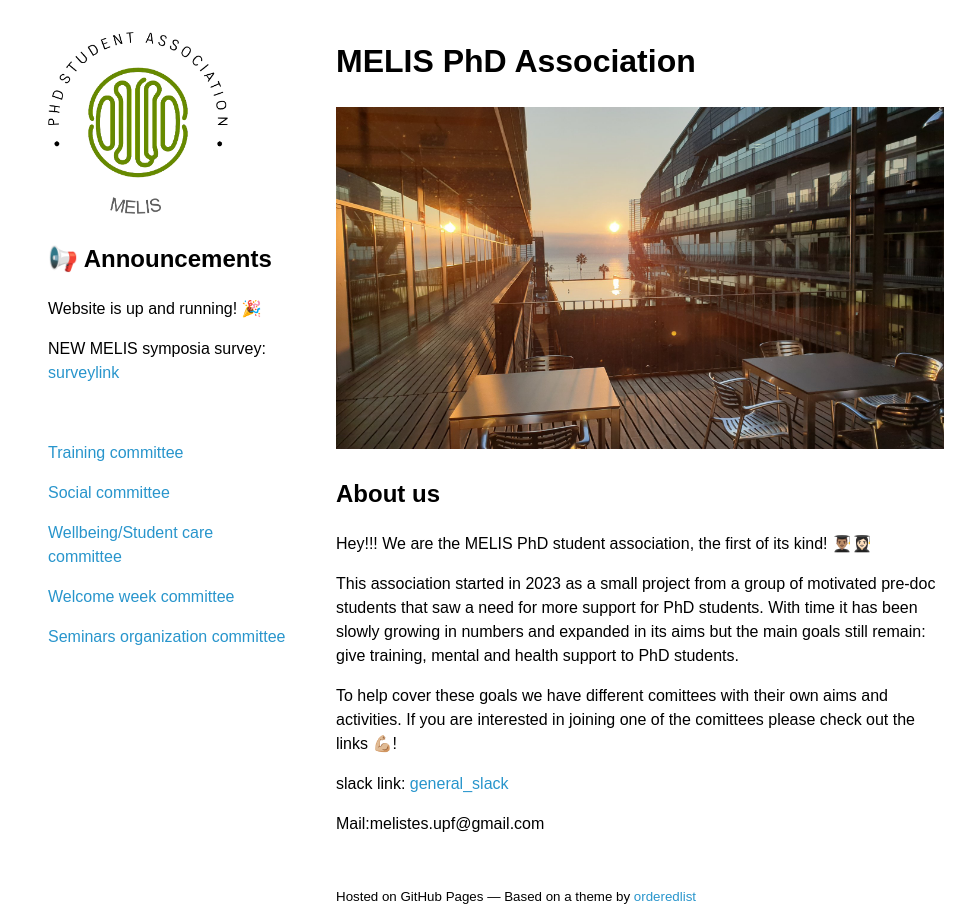
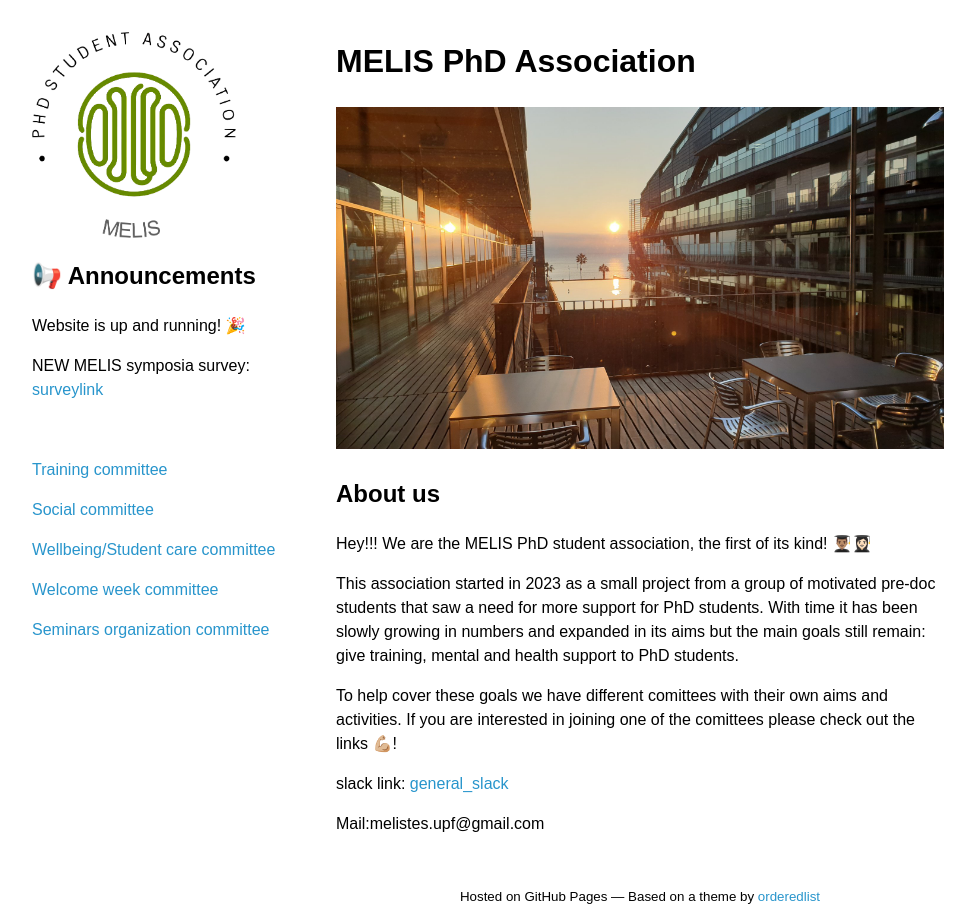
Before and after one commit to melisphdassociation/melisphdassociation.github.io, a Jekyll site: the page built from index.md, in a window 1280 px wide. Shown: the whole page, without its empty margins (0-975 px from the left). Built offline with Jekyll 4.4.1, drawn with Linux system fonts in a browser that asks for light colours; our own code applies the rules of GitHub Pages for plain Markdown files; the repository's description, which GitHub fills in, is left out.

Commit message:
Make logo centered in small screens.

```diff
--- a/_layouts/default.html
+++ b/_layouts/default.html
@@ -23,7 +23,7 @@
 						<h1 class="title">{{ site.title | default: site.github.repository_name }}</a></h1-->
 					{% endif %}
 					</a>
-					<p>{{ site.description | default: site.github.project_tagline }}</p>
+					<!--p>{{ site.description | default: site.github.project_tagline }}</p-->
 				</div>
 				<div class="announcements">
 					<h2>📢 Announcements</h2>
--- a/assets/css/style.css
+++ b/assets/css/style.css
@@ -42,10 +42,13 @@ body {
 }
 .left-sidebar-grid > .left-sidebar {
 	grid-area: left-sidebar;
-	padding: 2rem;
+	padding: 1rem;
 }
 .left-sidebar-grid > .footer {
 	grid-area: footer;
+	display: flex;
+	align-items: center;
+	justify-content: center;
 }
 a {
 	color: #2895cc;
@@ -58,14 +61,19 @@ img {
 	max-width: 100%;
 }
 img.logo {
+	display: block;
 	max-width: 75%;
+	margin: auto;
 }
 @media (min-width: 1200px) {
 	.left-sidebar-grid {
 		grid-template-columns: 1fr 2fr 1fr;
 		grid-template-areas:
-			'left-sidebar header .'
+			'header header header'
 			'left-sidebar main-content .'
-			'left-sidebar footer .';
+			'footer footer footer';
+	}
+	img.logo {
+		margin: 0;
 	}
 }
```
